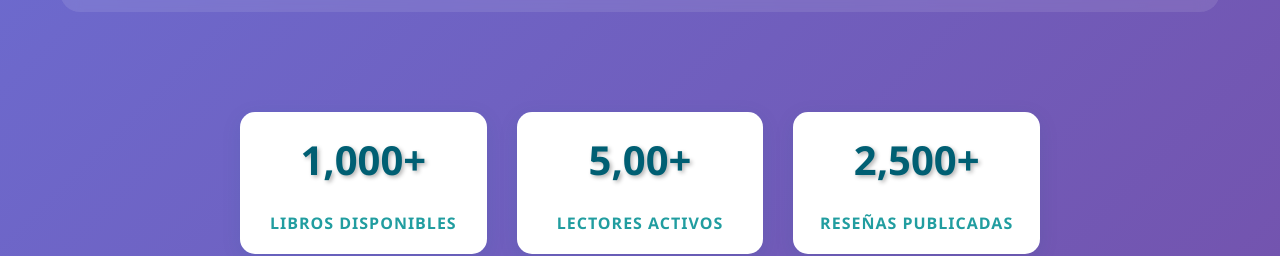
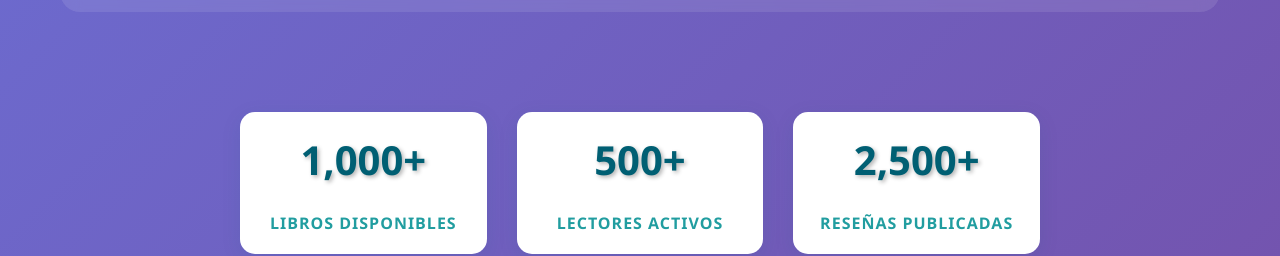
Before and after one commit to wley27/Sistema_libros, a React (Create React App) app: page / in a window 1280 px wide. Shown: the part 1522-1778 px from the top of the page. Built offline with nearby package versions, Linux system fonts and the light colour scheme.

Commit message:
vista de inicio

```diff
--- a/src/components/Hero.js
+++ b/src/components/Hero.js
@@ -65,7 +65,7 @@ function Hero({ setVista, setEsVisitante, setMostrarLogin,setMostrarRegistro })
               <span className="stat-label">Libros disponibles</span>
             </div>
             <div className="stat-item">
-              <span className="stat-number">5,00+</span>
+              <span className="stat-number">500+</span>
               <span className="stat-label">Lectores activos</span>
             </div>
             <div className="stat-item">
```
